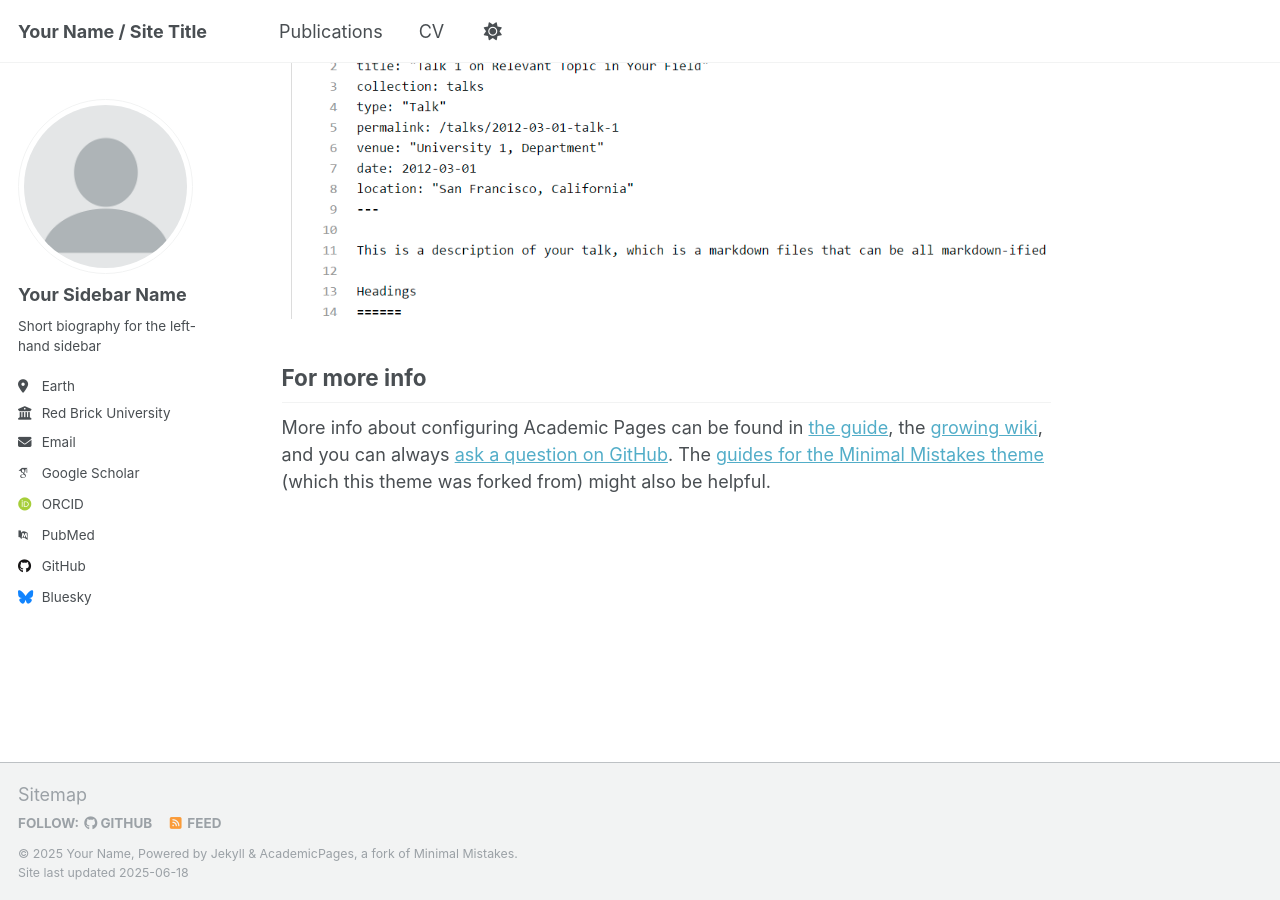
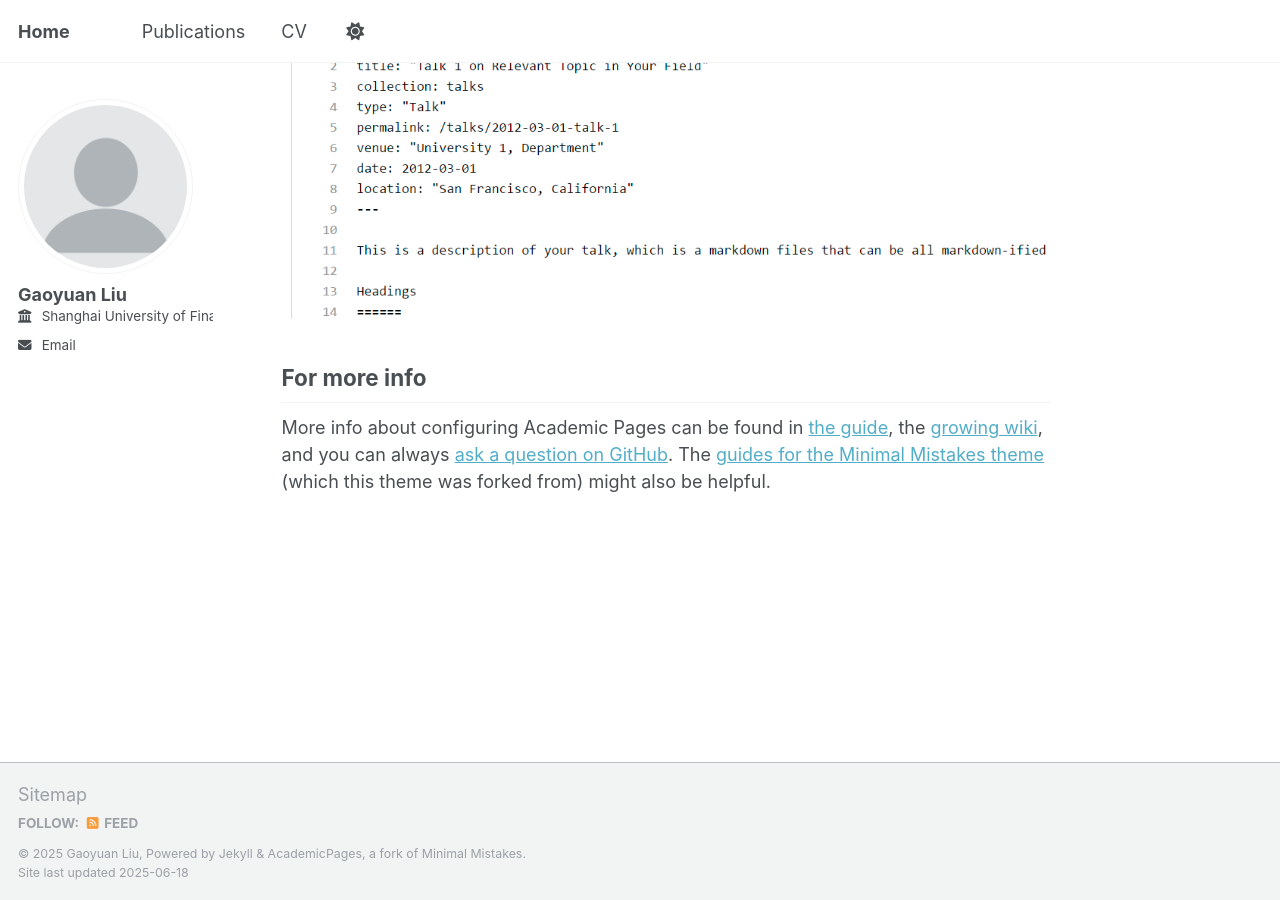
Before and after one commit to liugyyy/liugyyy.github.io, a Jekyll site: the page built from _pages/about.md, in a window 1280 px wide and 900 px high, scrolled down 2636 px. Built offline with Jekyll 4.4.1, drawn with Linux system fonts in a browser that asks for light colours; some web fonts are replaced.

Commit message:
Update _config.yml
personal changes

```diff
--- a/_config.yml
+++ b/_config.yml
@@ -9,9 +9,9 @@
 # Basic Site Settings
 locale                   : "en-US"
 site_theme               : "default"
-title                    : "Your Name / Site Title"
+title                    : "Home"
 title_separator          : "-"
-name                     : &name "Your Name"
+name                     : &name "Gaoyuan Liu"
 description              : &description "personal description"
 url                      : https://academicpages.github.io # the base hostname & protocol for your site e.g. "https://[your GitHub username].github.io" or if you already have some other page hosted on Github then use "https://[your GitHub username].github.io/[Your Repo Name]"
 baseurl                  : "" # the subpath of your site, e.g. "/blog"
@@ -23,22 +23,22 @@ repository               : "academicpages/academicpages.github.io"
 author:
   # Biographic information
   avatar           : "profile.png"
-  name             : "Your Sidebar Name"
+  name             : "Gaoyuan Liu"
   pronouns         : # example: "she/her"
-  bio              : "Short biography for the left-hand sidebar"
-  location         : "Earth"
-  employer         : "Red Brick University"
+  bio              : #"Short biography for the left-hand sidebar"
+  location         : #"Earth"
+  employer         : "Shanghai University of Finance and Economics"
   uri              : # URL
-  email            : "none@example.org"
+  email            : "liugaoyuan25@gmail.com"
 
   # Academic websites
   academia         : # URL
   arxiv            : # URL - Update with the correct link to your profile
-  googlescholar    : "https://scholar.google.com/citations?user=PS_CX0AAAAAJ"
+  googlescholar    : #"https://scholar.google.com/citations?user=PS_CX0AAAAAJ"
   impactstory      : # URL
-  orcid            : "http://orcid.org/yourorcidurl"
+  orcid            : #"http://orcid.org/yourorcidurl"
   semantic         : # URL
-  pubmed           : "https://www.ncbi.nlm.nih.gov/pubmed/?term=john+snow"
+  pubmed           : #"https://www.ncbi.nlm.nih.gov/pubmed/?term=john+snow"
   researchgate     : # URL
   scopus           : # URL
 
@@ -46,12 +46,12 @@ author:
   bitbucket        : # Username - Update with your username on the site
   codepen          : # Username
   dribbble         : # Username
-  github           : "academicpages"
+  github           : #"academicpages"
   kaggle           : # Username
   stackoverflow    : # User number or user number and name (i.e., use "1" or "1/jeff-atwood")
 
   # Social media
-  bluesky          : "bsky.app" # Replace this with you Bluesky username
+  bluesky          : #"bsky.app" # Replace this with you Bluesky username
   facebook         : # Username
   flickr           : # Username
   foursquare       : # Username
```
